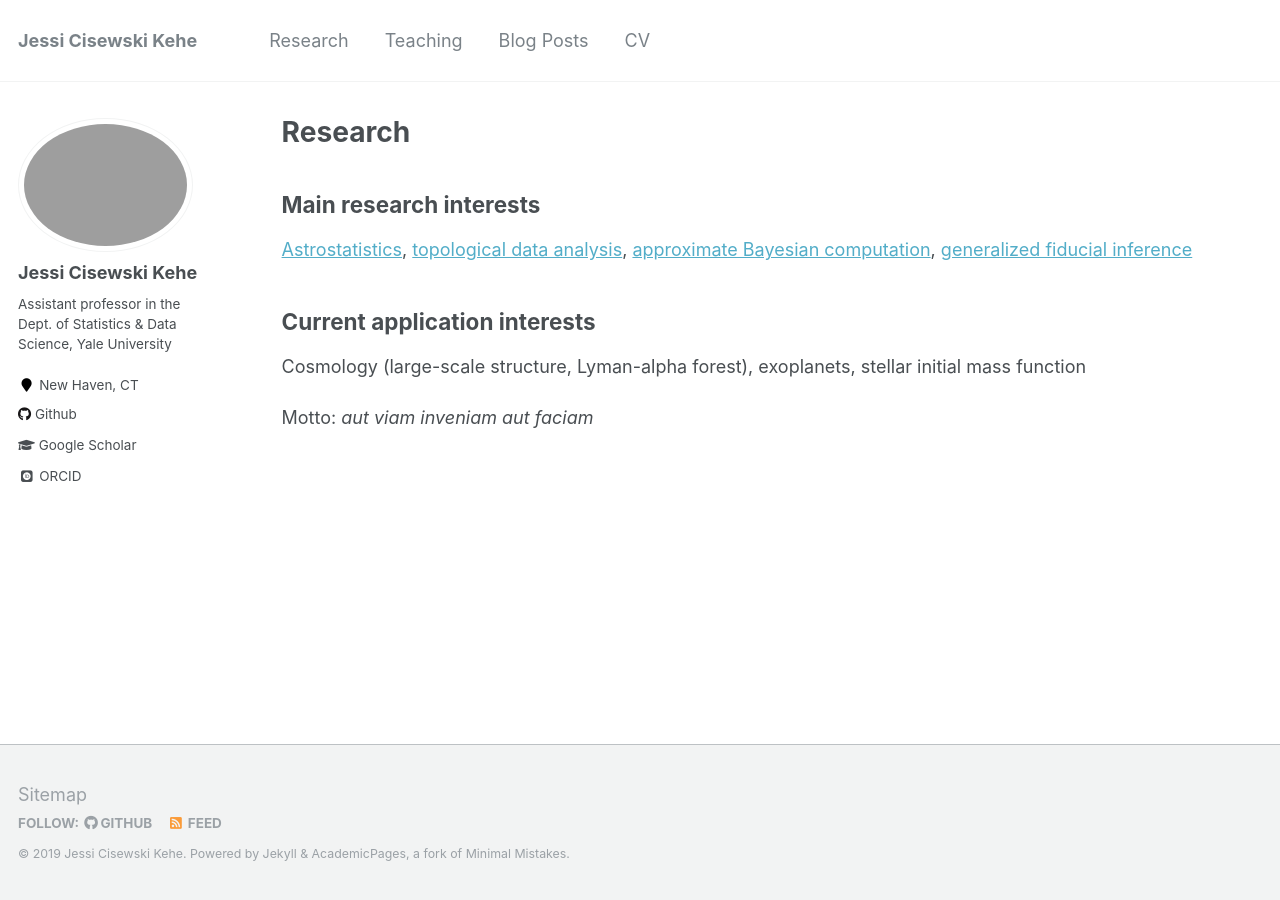
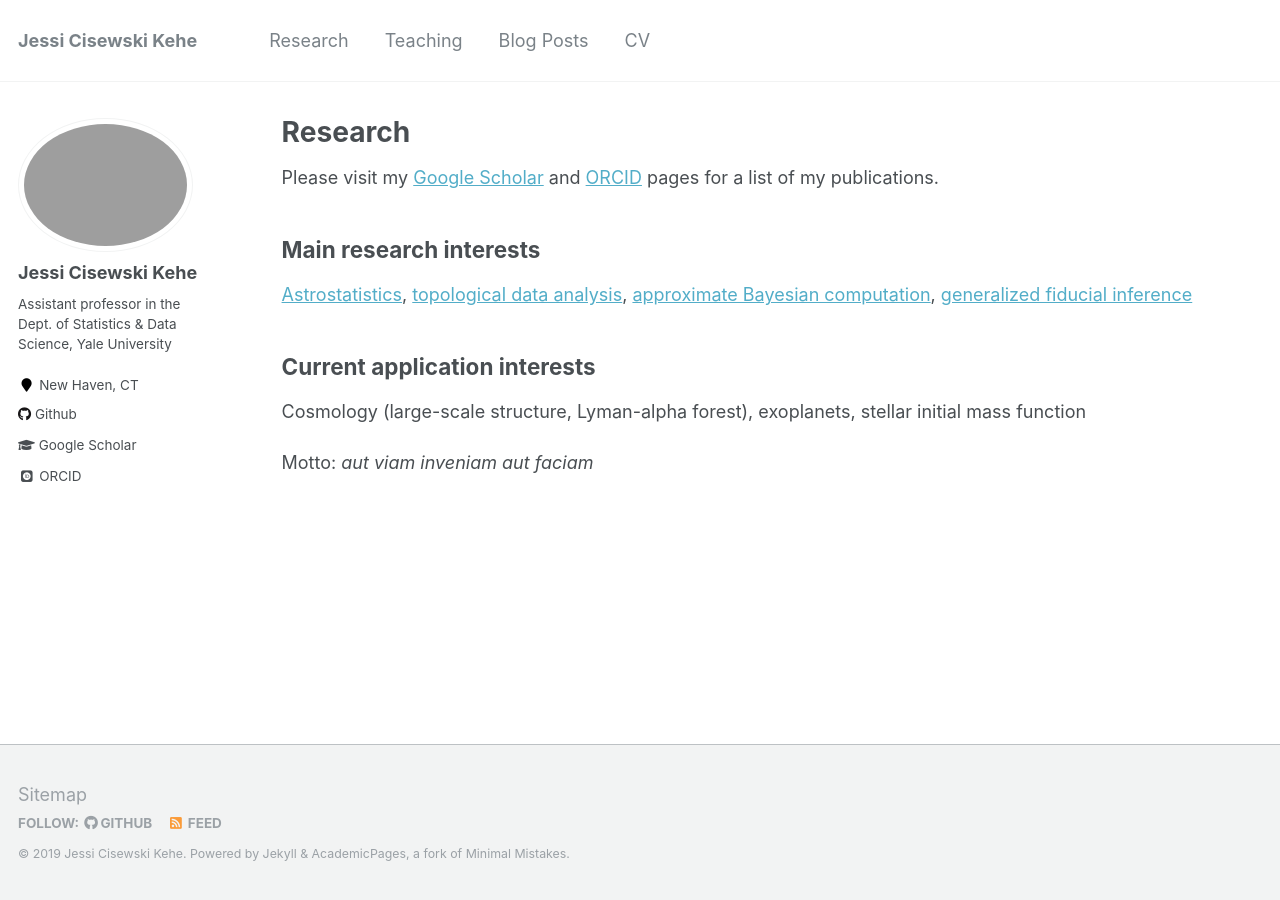
Before and after one commit to JessiCisewskiKehe/JessiCisewskiKehe.github.io, a Jekyll site: the page built from _pages/research.md, in a window 1280 px wide. Built offline with Jekyll 4.4.1, drawn with Linux system fonts in a browser that asks for light colours; some web fonts are replaced.

Commit message:
Updated research

```diff
--- a/_pages/research.md
+++ b/_pages/research.md
@@ -4,6 +4,9 @@ title: "Research"
 permalink: /research/
 author_profile: true
 ---
+
+Please visit my [Google Scholar](https://scholar.google.com/citations?user=YyatADcAAAAJ&hl=en) and [ORCID](https://orcid.org/0000-0002-9656-2272) pages for a list of my publications.
+
 
 ## Main research interests
 
```
